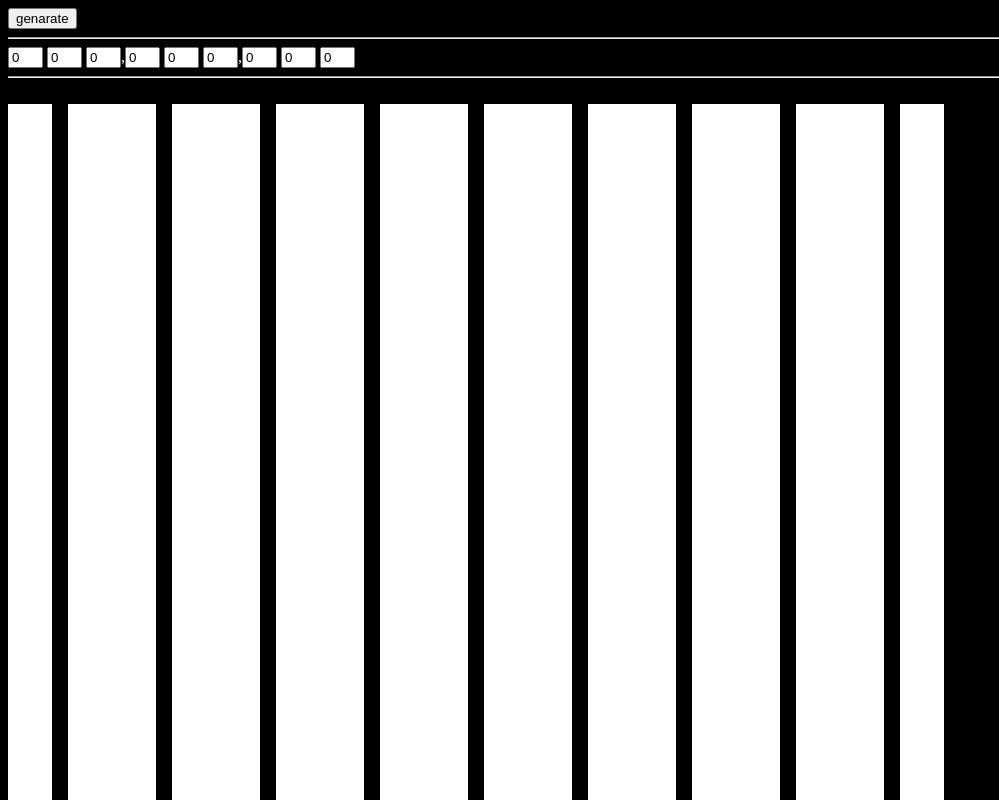
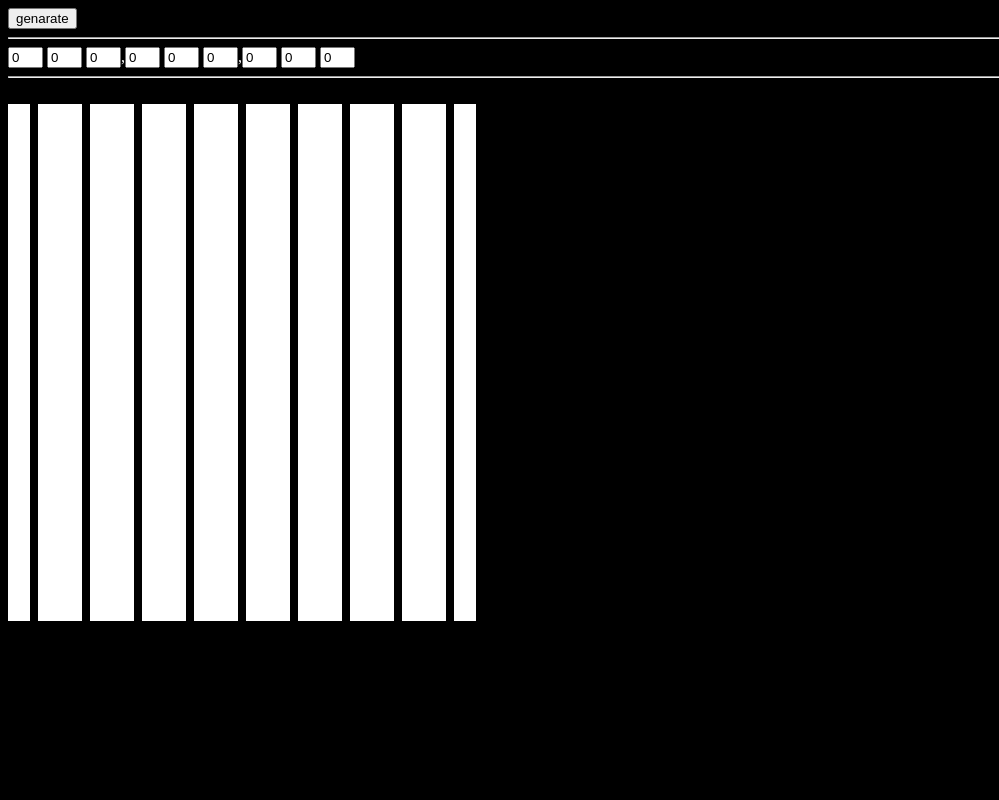
Before and after one commit to llamaking9999/Wordformfinder, a plain HTML site: page index.html in a window 1280 px wide. Shown: the top 800 px of the page, without its empty margins (0-999 px from the left). Drawn offline with Linux system fonts and the light colour scheme.

Commit message:
Update index.html

```diff
--- a/index.html
+++ b/index.html
@@ -165,7 +165,7 @@
     <hr>
     <span id="Number"></span>
     <br>
-    <img src="ab1.png" alt="Mathifi logo"   width="104" height="1033" id="G2"/><img src="ab1.png" alt="Mathifi logo"   width="104" height="1033" id="H2"/><img src="ab1.png" alt="Mathifi logo"   width="104" height="1033" id="I2"/><img src="ab1.png" alt="Mathifi logo"   width="104" height="1033" id="D2"/><img src="ab1.png" alt="Mathifi logo"   width="104" height="1033" id="E2"/><img src="ab1.png" alt="Mathifi logo"   width="104" height="1033" id="F2"/><img src="ab1.png" alt="Mathifi logo"   width="104" height="1033" id="A2"/><img src="ab1.png" alt="Mathifi logo"   width="104" height="1033" id="B2"/><img src="ab1.png" alt="Mathifi logo"   width="104" height="1033" id="C2"/>
+    <img src="ab1.png" alt="Mathifi logo"   width="52" height="517" id="G2"/><img src="ab1.png" alt="Mathifi logo"   width="52" height="517" id="H2"/><img src="ab1.png" alt="Mathifi logo"   width="52" height="517" id="I2"/><img src="ab1.png" alt="Mathifi logo"   width="52" height="517" id="D2"/><img src="ab1.png" alt="Mathifi logo"   width="52" height="517" id="E2"/><img src="ab1.png" alt="Mathifi logo"   width="52" height="517" id="F2"/><img src="ab1.png" alt="Mathifi logo"   width="52" height="517" id="A2"/><img src="ab1.png" alt="Mathifi logo"   width="52" height="517" id="B2"/><img src="ab1.png" alt="Mathifi logo"   width="52" height="517" id="C2"/>
 
     <style>
 
```
